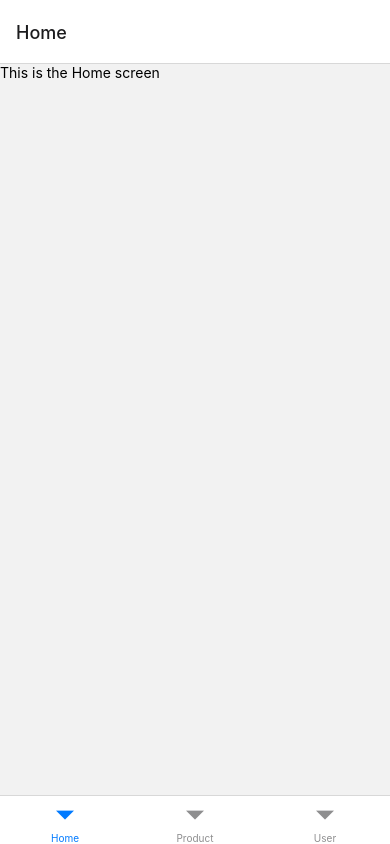
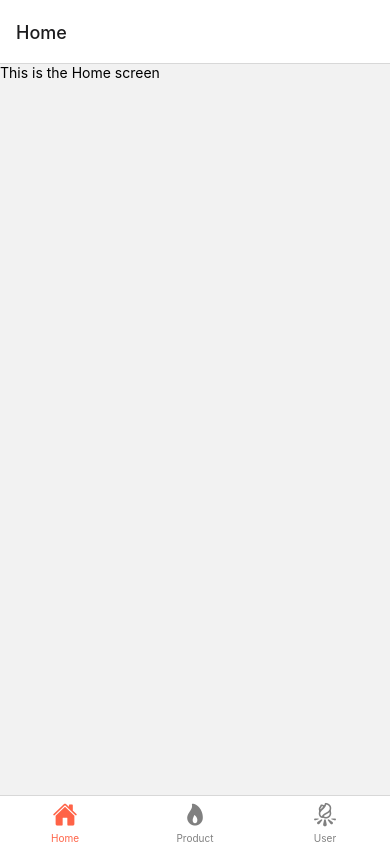
Before and after one commit to hiepnguyentpc/Sprint2, a React Native app: screen / in a window 390 px wide. Built offline with nearby package versions, Linux system fonts and the light colour scheme; what react-native would draw is missing.

Commit message:
Added Icons navigation bar

```diff
--- a/Bottom Navigation/BottomTab.jsx
+++ b/Bottom Navigation/BottomTab.jsx
@@ -4,12 +4,35 @@
 import HomeScreen from '../DemoScreens/HomeScreen';
 import UserScreen from '../DemoScreens/UserScreen';
 import ProductScreen from '../DemoScreens/ProductScreen';
+import Ionicons from 'react-native-vector-icons/Ionicons';
+
 
 const Tab = createBottomTabNavigator();
 
 const BottomTab = () => {
     return (
-        <Tab.Navigator>
+        <Tab.Navigator
+        screenOptions={({ route }) => ({
+          tabBarIcon: ({ focused, color, size }) => {
+            let iconName;
+
+            if (route.name === 'Home') {
+              iconName = focused
+                ? 'home'
+                : 'home-outline';
+            } else if (route.name === 'Product') {
+              iconName = focused ? 'ios-flame' : 'ios-flame';
+            } else if (route.name === 'User') {
+              iconName = focused ? 'bonfire-outline' : 'bonfire-outline';
+            }
+            return <Ionicons name={iconName} size={size} color={color} />;
+          },
+          tabBarActiveTintColor: 'tomato',
+          tabBarInactiveTintColor: 'gray',
+        })}
+
+
+        >
         <Tab.Screen name="Home" component={HomeScreen} />
         <Tab.Screen name="Product" component={ProductScreen} />
         <Tab.Screen name="User" component={UserScreen} />
```
